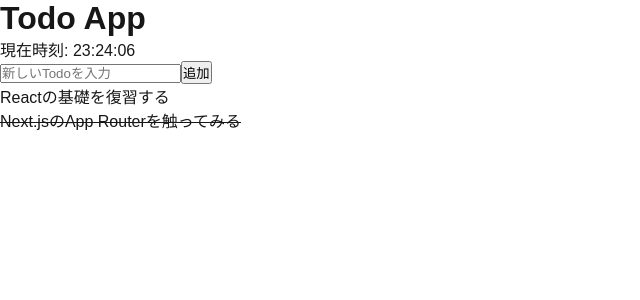
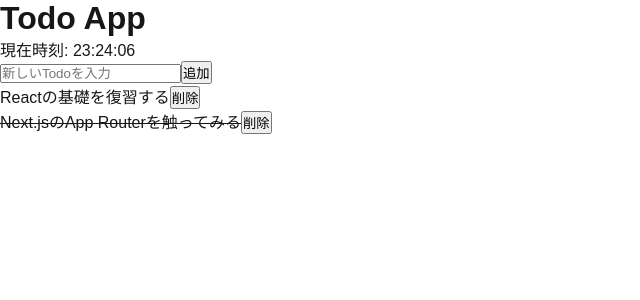
Before and after one commit to st0202/todo-app, a Next.js app: page / in a window 1280 px wide. Shown: the top 300 px of the page, without its empty margins (0-640 px from the left). Built offline with nearby package versions, Linux system fonts and the light colour scheme.

Commit message:
feat: extract TodoItem and add delete
Split the per-row markup out of TodoList into a TodoItem component
(todo + onDelete as props), and add deleteTodo using an immutable
filter, mirroring the addTodo spread pattern.

```diff
--- /dev/null
+++ b/app/components/TodoItem.tsx
@@ -0,0 +1,40 @@
+import type { Todo } from "../types/todo";
+
+// [なぜコンポーネントを分割するのか]
+// TodoListの中に<li>...</li>をそのまま書き続けることもできるが、
+// 「1件のTodoの見た目と操作」という単位で切り出しておくと、
+// ・TodoList側は「一覧をどう並べるか」だけに集中できる
+// ・TodoItem側は「1件をどう表示・操作するか」だけに集中できる
+// というように責務が分かれ、それぞれが読みやすく、テストや変更もしやすくなる。
+// 「機能・見た目のまとまりごとに小さい部品に分ける」のがReactの基本設計思想。
+type TodoItemProps = {
+  todo: Todo;
+  onDelete: (id: number) => void;
+};
+
+// [propsの受け取り方]
+// 呼び出し側（TodoList）から <TodoItem todo={...} onDelete={...} /> の形で
+// 渡された値を、関数の引数として分割代入で受け取っている。
+// todoは「表示すべきデータ」、onDeleteは「削除したい時に呼ぶ関数」で、
+// どちらもこのコンポーネント自身が作り出したものではなく、外から与えられたもの
+// ＝ propsであり、このファイルの中で書き換えることはない（読み取り専用として扱う）。
+export function TodoItem({ todo, onDelete }: TodoItemProps) {
+  return (
+    <li style={{ textDecoration: todo.done ? "line-through" : "none" }}>
+      {todo.text}
+      {/*
+        [イベントハンドラとpropsの組み合わせ]
+        onClickで直接onDelete(todo.id)を呼ぶのではなく、
+        アロー関数 () => onDelete(todo.id) で包んでいる点に注意。
+        もし onClick={onDelete(todo.id)} と書いてしまうと、
+        「クリックされた時に実行する関数」を渡すのではなく、
+        「描画されたその瞬間にonDeleteを呼び出した“結果”」を渡すことになり、
+        ボタンを描画した瞬間に削除が実行されてしまうバグになる
+        （初心者が非常につまずきやすいポイント）。
+        () => onDelete(todo.id) と書くことで、
+        「クリックされたら実行される関数」を正しく渡せる。
+      */}
+      <button onClick={() => onDelete(todo.id)}>削除</button>
+    </li>
+  );
+}
--- a/app/components/TodoList.tsx
+++ b/app/components/TodoList.tsx
@@ -5,6 +5,7 @@
 import { useState } from "react";
 import type { Todo } from "../types/todo";
 import { TodoForm } from "./TodoForm";
+import { TodoItem } from "./TodoItem";
 
 // 最初に表示するダミーデータ。
 // 本来はサーバーやAPIから取得するものだが、まずは
@@ -46,6 +47,16 @@ export function TodoList() {
     setTodos([...todos, newTodo]);
   }
 
+  // [削除もまた「新しい配列を作る」操作]
+  // 追加のときはスプレッド構文で「増やした新しい配列」を作ったのと同様に、
+  // 削除でも元の配列を直接いじる splice ではなく、
+  // filter で「消したい1件“以外”を集めた新しい配列」を作って置き換える。
+  // 「idがdeleteされる対象と一致しないものだけを残す」という発想で、
+  // 結果的に該当の1件だけが除かれた配列がstateに設定される。
+  function deleteTodo(id: number) {
+    setTodos(todos.filter((todo) => todo.id !== id));
+  }
+
   return (
     <>
       {/*
@@ -63,8 +74,8 @@ export function TodoList() {
           [map: 配列データをJSX要素の配列に変換する]
           Reactは「JSX要素の配列」をそのまま描画できる。
           todos.map(...) は「Todoオブジェクト1個」を受け取って
-        「<li>1個（JSX）」を返す変換を、配列の全要素に対して行っている。
-        forループで1件ずつ<li>をpushしていくのと結果的には同じだが、
+          「<TodoItem>1個（JSX）」を返す変換を、配列の全要素に対して行っている。
+          forループで1件ずつpushしていくのと結果的には同じだが、
           「配列→配列への変換」という宣言的な書き方がReactでは好まれる。
         */}
         {todos.map((todo) => (
@@ -75,22 +86,15 @@ export function TodoList() {
           // を教える目印がkeyで、兄弟要素の中で一意である必要がある。
           //
           // もしkeyを付けなかったり、配列のindex（0,1,2...）をkeyにすると、
-        // 例えば先頭のTodoを削除したときに「本来2番目だった要素」が
+          // 先頭のTodoを削除したときに「本来2番目だった要素」が
           // 誤って「1番目の要素」として扱われてしまい、
           // 入力途中の値やアニメーション状態が違う項目に化けるなどの
           // バグが起きやすい。だからこそTodo型に安定した`id`を持たせている
           // （テキスト内容ではなく、絶対に変わらないidをkeyにするのが正しい）。
-        <li
-          key={todo.id}
-          // [条件分岐: 完了済みなら見た目を変える]
-          // JSXの中に直接if文は書けないため、三項演算子(条件 ? A : B)を使い、
-          // 「doneがtrueなら打ち消し線、falseなら通常表示」を切り替えている。
-          // これはstateの値（todo.done）によって見た目を変える、
-          // Reactにおける最も基本的な条件分岐の書き方。
-          style={{ textDecoration: todo.done ? "line-through" : "none" }}
-        >
-          {todo.text}
-        </li>
+          //
+          // keyはこの<TodoItem>を呼び出す側（TodoList）でしか意味を持たない特殊な
+          // propsで、TodoItem自身はkeyの値を受け取ることも参照することもできない。
+          <TodoItem key={todo.id} todo={todo} onDelete={deleteTodo} />
         ))}
       </ul>
     </>
```
Lines whose indentation alone changed are shown as unchanged.
